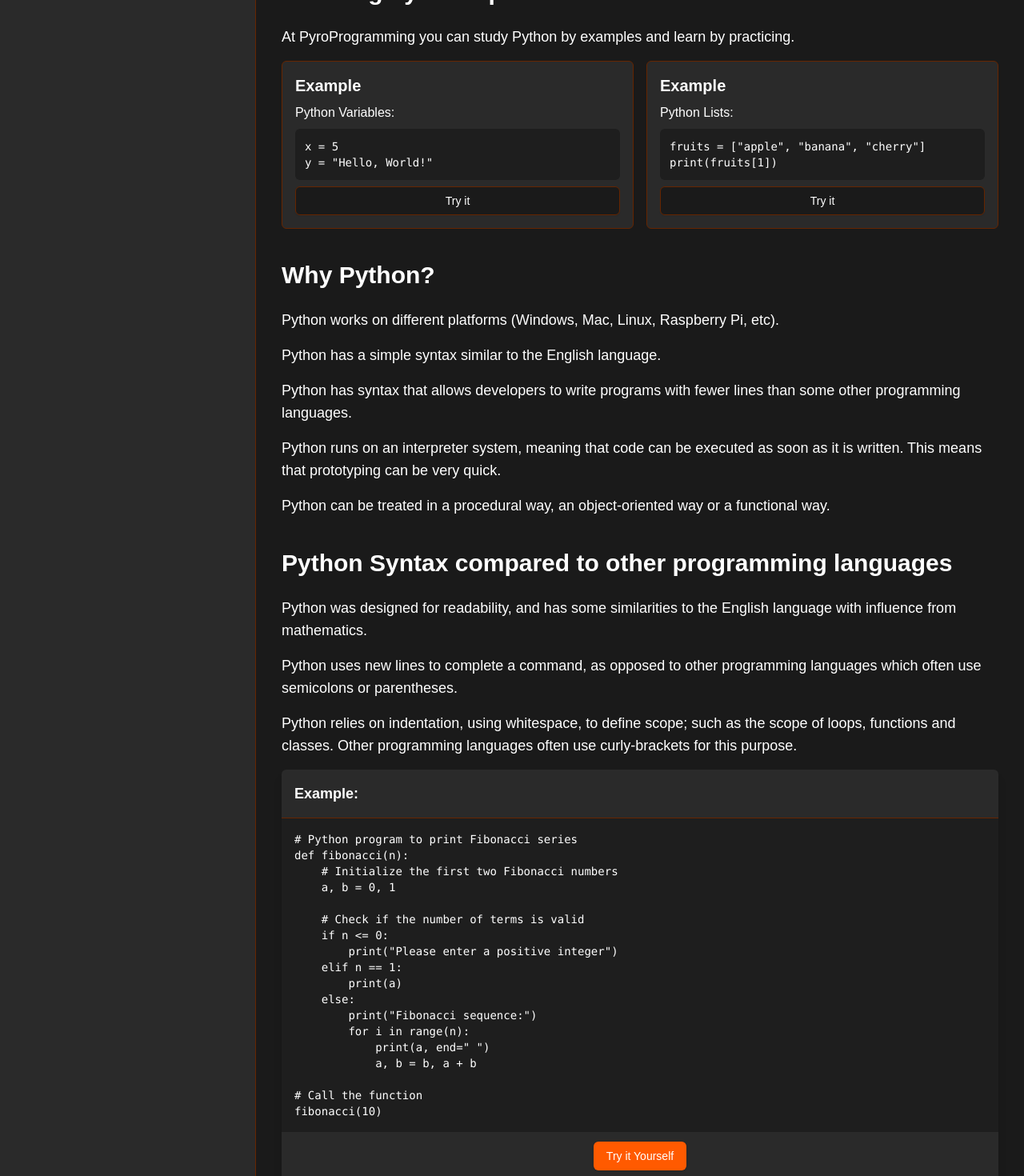
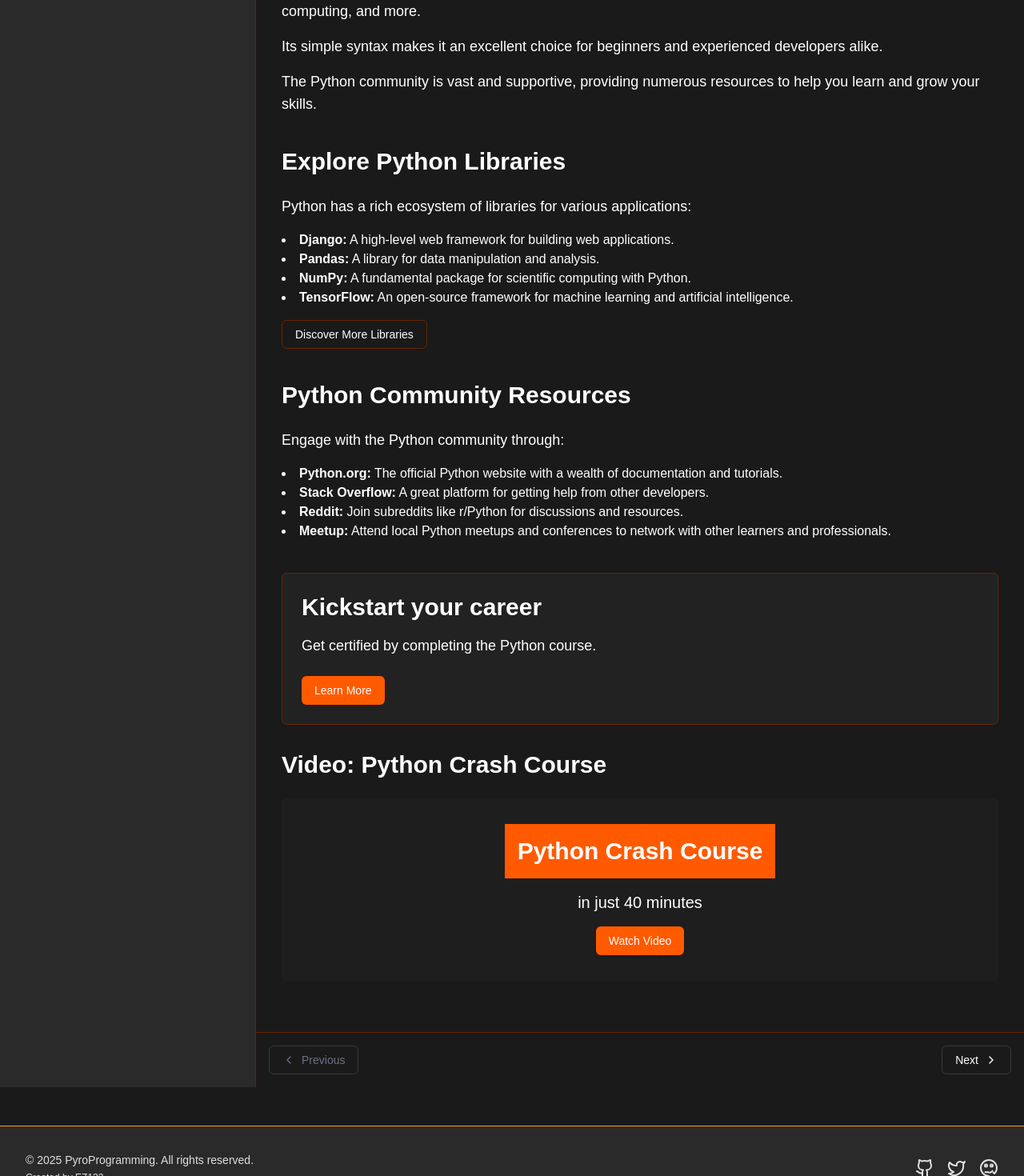
Before and after one commit to 321EZ123/PyroProgramming, a Next.js app: page /tutorials/python in a window 1280 px wide. Shown: the part 1280-2750 px from the top of the page at 80% size. Built offline with nearby package versions, Linux system fonts and the light colour scheme.

Commit message:
Update page.tsx

```diff
--- a/src/app/tutorials/python/page.tsx
+++ b/src/app/tutorials/python/page.tsx
@@ -11,16 +11,10 @@ export default function PythonTutorialHome() {
       <div className="bg-card/50 border border-fire-darker p-6 rounded-md mb-8">
         <h2 className="text-3xl font-bold mb-4">Learn Python</h2>
         <p className="text-lg mb-4">
-          Python is a popular programming language.
+          Python is a popular programming language used for a variety of applications, from web development to data science.
         </p>
         <p className="text-lg mb-4">
-          Python can be used on a server to create web applications.
-        </p>
-        <p className="text-lg mb-4">
-          Python is a general-purpose programming language, which means it can be used for many things.
-        </p>
-        <p className="text-lg mb-4">
-          This tutorial will teach you Python from basic to advanced.
+          This tutorial will guide you from the basics to advanced concepts in Python.
         </p>
         <Button className="bg-primary hover:bg-primary/90 text-white mt-4">
           <Link href="/tutorials/python/intro">Start learning Python now »</Link>
@@ -69,151 +63,51 @@ print(fahrenheit_to_celsius(100))`}</code>
       </div>
 
       <div className="mb-10">
-        <h2 className="text-3xl font-bold mb-6">Learning by Examples</h2>
+        <h2 className="text-3xl font-bold mb-6">Why Learn Python?</h2>
         <p className="text-lg mb-4">
-          At PyroProgramming you can study Python by examples and learn by practicing.
-        </p>
-
-        <div className="grid grid-cols-1 md:grid-cols-2 gap-4 mb-6">
-          <div className="bg-card border border-fire-darker rounded-md p-4">
-            <h3 className="text-xl font-bold mb-2">Example</h3>
-            <p className="mb-2">Python Variables:</p>
-            <div className="bg-[#1E1E1E] p-3 rounded-md text-white font-mono text-sm mb-2">
-              <code>x = 5<br/>y = "Hello, World!"</code>
-            </div>
-            <Button variant="outline" className="border-fire-darker hover:bg-fire-darker/10 w-full">
-              Try it
-            </Button>
-          </div>
-          <div className="bg-card border border-fire-darker rounded-md p-4">
-            <h3 className="text-xl font-bold mb-2">Example</h3>
-            <p className="mb-2">Python Lists:</p>
-            <div className="bg-[#1E1E1E] p-3 rounded-md text-white font-mono text-sm mb-2">
-              <code>fruits = ["apple", "banana", "cherry"]<br/>print(fruits[1])</code>
-            </div>
-            <Button variant="outline" className="border-fire-darker hover:bg-fire-darker/10 w-full">
-              Try it
-            </Button>
-          </div>
-        </div>
-      </div>
-
-      <div className="mb-10">
-        <h2 className="text-3xl font-bold mb-6">Why Python?</h2>
-        <p className="text-lg mb-4">
-          Python works on different platforms (Windows, Mac, Linux, Raspberry Pi, etc).
+          Python is versatile and can be used for web development, data analysis, artificial intelligence, scientific computing, and more.
         </p>
         <p className="text-lg mb-4">
-          Python has a simple syntax similar to the English language.
+          Its simple syntax makes it an excellent choice for beginners and experienced developers alike.
         </p>
         <p className="text-lg mb-4">
-          Python has syntax that allows developers to write programs with fewer lines than some other programming languages.
-        </p>
-        <p className="text-lg mb-4">
-          Python runs on an interpreter system, meaning that code can be executed as soon as it is written. This means that prototyping can be very quick.
-        </p>
-        <p className="text-lg mb-4">
-          Python can be treated in a procedural way, an object-oriented way or a functional way.
+          The Python community is vast and supportive, providing numerous resources to help you learn and grow your skills.
         </p>
       </div>
 
       <div className="mb-10">
-        <h2 className="text-3xl font-bold mb-6">Python Syntax compared to other programming languages</h2>
+        <h2 className="text-3xl font-bold mb-6">Explore Python Libraries</h2>
         <p className="text-lg mb-4">
-          Python was designed for readability, and has some similarities to the English language with influence from mathematics.
+          Python has a rich ecosystem of libraries for various applications:
         </p>
-        <p className="text-lg mb-4">
-          Python uses new lines to complete a command, as opposed to other programming languages which often use semicolons or parentheses.
-        </p>
-        <p className="text-lg mb-4">
-          Python relies on indentation, using whitespace, to define scope; such as the scope of loops, functions and classes. Other programming languages often use curly-brackets for this purpose.
-        </p>
-
-        <div className="bg-[#1E1E1E] rounded-md overflow-hidden shadow-lg mb-6">
-          <div className="bg-card p-4 border-b border-fire-darker">
-            <h3 className="text-lg font-semibold">Example:</h3>
-          </div>
-          <div className="p-4 text-white font-mono text-sm">
-            <pre className="language-python">
-              <code>{`# Python program to print Fibonacci series
-def fibonacci(n):
-    # Initialize the first two Fibonacci numbers
-    a, b = 0, 1
-
-    # Check if the number of terms is valid
-    if n <= 0:
-        print("Please enter a positive integer")
-    elif n == 1:
-        print(a)
-    else:
-        print("Fibonacci sequence:")
-        for i in range(n):
-            print(a, end=" ")
-            a, b = b, a + b
-
-# Call the function
-fibonacci(10)`}</code>
-            </pre>
-          </div>
-          <div className="bg-card p-3 flex justify-center">
-            <Button variant="default" className="bg-primary hover:bg-primary/90 text-white">
-              Try it Yourself
-            </Button>
-          </div>
-        </div>
-      </div>
-
-      <div className="mb-10">
-        <h2 className="text-3xl font-bold mb-6">Python Examples</h2>
-        <p className="text-lg mb-4">
-          Learn by examples! At PyroProgramming you will find more than 300 Python examples.
-        </p>
-
+        <ul className="list-disc list-inside mb-4">
+          <li><strong>Django:</strong> A high-level web framework for building web applications.</li>
+          <li><strong>Pandas:</strong> A library for data manipulation and analysis.</li>
+          <li><strong>NumPy:</strong> A fundamental package for scientific computing with Python.</li>
+          <li><strong>TensorFlow:</strong> An open-source framework for machine learning and artificial intelligence.</li>
+        </ul>
         <Button variant="outline" className="border-fire-darker hover:bg-fire-darker/10">
-          <Link href="/tutorials/python/examples">Go to Python Examples</Link>
+          <Link href="/tutorials/python/libraries">Discover More Libraries</Link>
         </Button>
       </div>
 
       <div className="mb-10">
-        <h2 className="text-3xl font-bold mb-6">Python Exercises</h2>
+        <h2 className="text-3xl font-bold mb-6">Python Community Resources</h2>
         <p className="text-lg mb-4">
-          Test yourself with exercises.
+          Engage with the Python community through:
         </p>
-
-        <div className="bg-card border border-fire-darker rounded-md p-6 mb-6">
-          <h3 className="text-xl font-bold mb-4">Exercise:</h3>
-          <p className="mb-4">Insert the missing part of the code below to output "Hello World".</p>
-
-          <div className="bg-[#1E1E1E] p-4 text-white font-mono text-sm rounded mb-4">
-            <pre className="language-python">
-              <code>{`___("Hello World")`}</code>
-            </pre>
-          </div>
-
-          <Button className="bg-primary hover:bg-primary/90 text-white">
-            Submit Answer »
-          </Button>
-        </div>
-
-        <Button variant="outline" className="border-fire-darker hover:bg-fire-darker/10">
-          <Link href="/tutorials/python/exercises">Start Python Exercises</Link>
-        </Button>
-      </div>
-
-      <div className="mb-10">
-        <h2 className="text-3xl font-bold mb-6">Python Quiz</h2>
-        <p className="text-lg mb-4">
-          Test your Python skills with our Python Quiz!
-        </p>
-        <Button className="bg-primary hover:bg-primary/90 text-white">
-          <Link href="/tutorials/python/quiz">Start Python Quiz</Link>
-        </Button>
+        <ul className="list-disc list-inside mb-4">
+          <li><strong>Python.org:</strong> The official Python website with a wealth of documentation and tutorials.</li>
+          <li><strong>Stack Overflow:</strong> A great platform for getting help from other developers.</li>
+          <li><strong>Reddit:</strong> Join subreddits like r/Python for discussions and resources.</li>
+          <li><strong>Meetup:</strong> Attend local Python meetups and conferences to network with other learners and professionals.</li>
+        </ul>
       </div>
 
       <div className="bg-card/50 border border-fire-darker p-6 rounded-md mb-8">
         <h2 className="text-3xl font-bold mb-4">Kickstart your career</h2>
         <p className="text-lg mb-4">
-          Get certified by completing the Python course
+          Get certified by completing the Python course.
         </p>
         <Button className="bg-primary hover:bg-primary/90 text-white mt-2">
           Learn More
```
